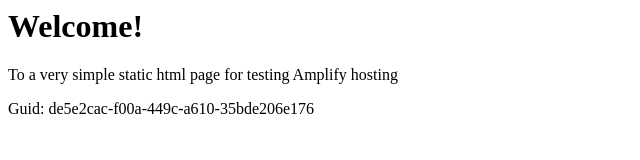
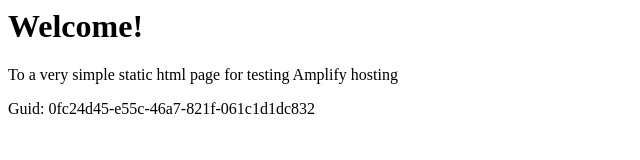
Before and after one commit to aws-aemilia-pdx/Github-PR-Commit-Integration-Test-DoNotTouch-GitHubWebhookPushCanaryTest-v1-beta-us-west-2, a website: page src/index.html in a window 1280 px wide. Shown: the full height of the page, 0-640 px from the left. Drawn offline with Linux system fonts and the light colour scheme.

Commit message:
commit from integ tests

```diff
--- a/src/index.html
+++ b/src/index.html
@@ -12,6 +12,6 @@
 <body>
     <h1>Welcome!</h1>
     <p>To a very simple static html page for testing Amplify hosting</p>
-    <p>Guid: de5e2cac-f00a-449c-a610-35bde206e176</p></body>
+    <p>Guid: 0fc24d45-e55c-46a7-821f-061c1d1dc832</p></body>
 
 </html>
```
